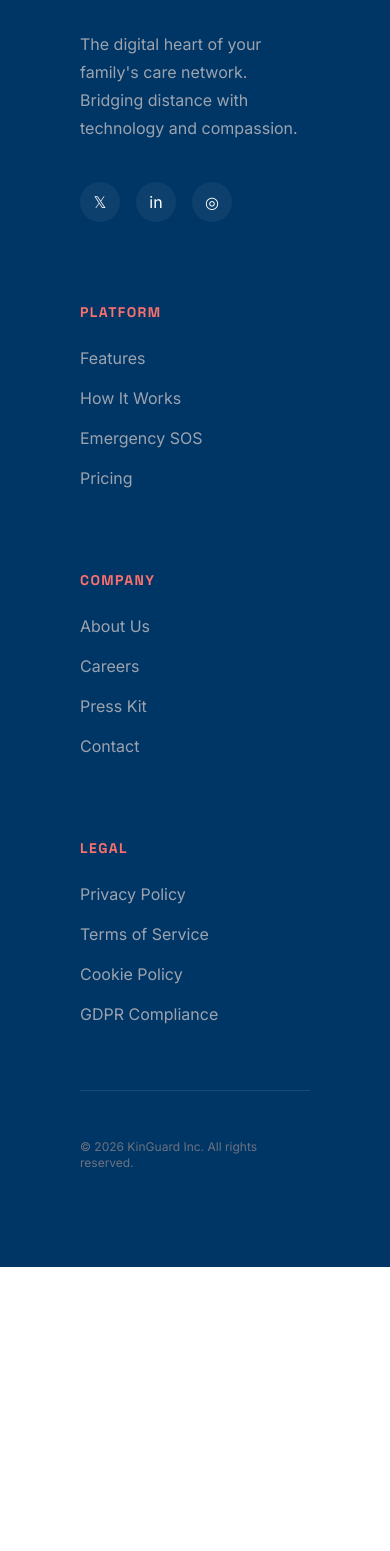
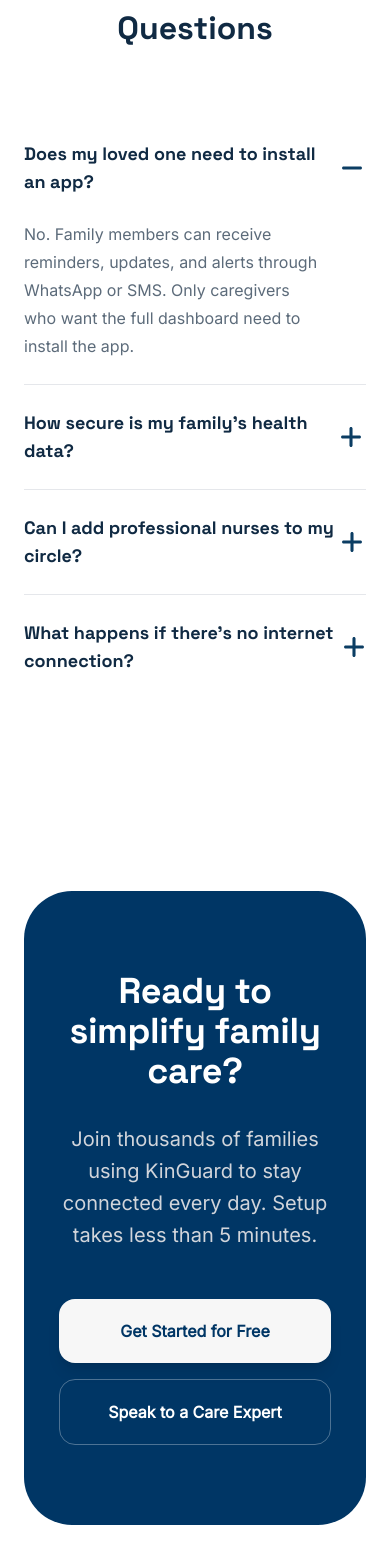
Before and after one commit to amenhub-ecosystem/kin_guard, a React (Vite) app: page / in a window 390 px wide. Shown: the part 9377-10928 px from the top of the page. Before the commit the page ends 10644 px from the top, so only its background shows below. Built offline with nearby package versions, Linux system fonts and the light colour scheme.

Commit message:
feat: Add FAQ and CTA sections, and new icons (Plus, Minus) to enhance user experience

```diff
--- a/src/App.tsx
+++ b/src/App.tsx
@@ -7,6 +7,8 @@ import { FeaturesSection } from "@/components/features/FeaturesSection";
 import FamilyCircleSection from "@/components/features/FamilyCircleSection";
 import HowItWorksSection from "@/components/how-it-works/HowItWorksSection";
 import PricingSection from "./components/pricing/PricingSection";
+import FAQSection from "./components/faq/FAQSection";
+import CTASection from "./components/cta/CTASection";
 
 export default function App() {
   return (
@@ -21,6 +23,8 @@ export default function App() {
         <HowItWorksSection />
         <FamilyCircleSection />
         <PricingSection />
+        <FAQSection />
+        <CTASection />
       </main>
 
       <Footer />
--- /dev/null
+++ b/src/components/cta/CTASection.tsx
@@ -0,0 +1,30 @@
+export default function CTASection() {
+  return (
+    <section className="bg-white px-6 py-24">
+      <div className="mx-auto max-w-7xl">
+        <div className="rounded-[48px] bg-[#003665] px-8 py-20 md:px-20">
+          <div className="mx-auto flex max-w-3xl flex-col items-center text-center">
+            <h2 className="font-space-grotesk text-4xl font-bold tracking-[-0.01em] text-white md:text-5xl">
+              Ready to simplify family care?
+            </h2>
+
+            <p className="mt-8 max-w-2xl text-xl leading-8 text-[#D1D5DB]">
+              Join thousands of families using KinGuard to stay connected every
+              day. Setup takes less than 5 minutes.
+            </p>
+
+            <div className="mt-12 flex flex-col gap-4 sm:flex-row">
+              <button className="rounded-2xl bg-[#F7F7F7] px-12 py-5 text-base font-bold text-[#003665] shadow-lg transition-all duration-300 hover:-translate-y-0.5 hover:bg-white">
+                Get Started for Free
+              </button>
+
+              <button className="rounded-2xl border border-white/30 px-12 py-5 text-base font-bold text-white transition-all duration-300 hover:bg-white/10">
+                Speak to a Care Expert
+              </button>
+            </div>
+          </div>
+        </div>
+      </div>
+    </section>
+  );
+}
--- /dev/null
+++ b/src/components/faq/FAQSection.tsx
@@ -0,0 +1,82 @@
+import { useState } from "react";
+import { Minus, Plus } from "@/components/icons";
+
+const faqs = [
+  {
+    question: "Does my loved one need to install an app?",
+    answer:
+      "No. Family members can receive reminders, updates, and alerts through WhatsApp or SMS. Only caregivers who want the full dashboard need to install the app.",
+  },
+  {
+    question: "How secure is my family's health data?",
+    answer:
+      "All health records are encrypted in transit and at rest. Only authorized members of your care circle can access shared information.",
+  },
+  {
+    question: "Can I add professional nurses to my circle?",
+    answer:
+      "Yes. You can invite professional nurses, doctors, or caregivers to collaborate within your family's care circle with permission controls.",
+  },
+  {
+    question: "What happens if there's no internet connection?",
+    answer:
+      "The app continues to work offline where possible and automatically syncs your data once an internet connection becomes available.",
+  },
+];
+
+export default function FAQSection() {
+  const [openIndex, setOpenIndex] = useState<number | null>(0);
+
+  const toggle = (index: number) => {
+    setOpenIndex((prev) => (prev === index ? null : index));
+  };
+
+  return (
+    <section className="bg-white px-6 py-24">
+      <div className="mx-auto max-w-3xl">
+        <h2 className="text-center font-heading text-[32px] font-bold text-[#102A43]">
+          Frequently Asked Questions
+        </h2>
+
+        <div className="mt-16 divide-y divide-gray-200">
+          {faqs.map((faq, index) => {
+            const open = openIndex === index;
+
+            return (
+              <div key={faq.question}>
+                <button
+                  onClick={() => toggle(index)}
+                  className="flex w-full items-center justify-between py-6 text-left transition-colors hover:text-[#0B3D63]"
+                >
+                  <span className="font-heading text-lg font-bold text-[#102A43]">
+                    {faq.question}
+                  </span>
+
+                  <span className="flex h-8 w-8 items-center justify-center text-[#0B3D63]">
+                    {open ? (
+                      <Minus className="h-5 w-5" strokeWidth={2.5} />
+                    ) : (
+                      <Plus className="h-5 w-5" strokeWidth={2.5} />
+                    )}
+                  </span>
+                </button>
+
+                <div
+                  className={`grid overflow-hidden transition-all duration-300 ${
+                    open ? "grid-rows-[1fr] pb-6" : "grid-rows-[0fr]"
+                  }`}
+                >
+                  <div className="overflow-hidden">
+                    <p className="max-w-2xl pr-10 text-base leading-7 text-[#5C6B7A]">
+                      {faq.answer}
+                    </p>
+                  </div>
+                </div>
+              </div>
+            );
+          })}
+        </div>
+      </div>
+    </section>
+  );
+}
--- /dev/null
+++ b/src/components/icons/Minus.tsx
@@ -0,0 +1,23 @@
+import * as React from "react";
+
+type Props = React.SVGProps<SVGSVGElement> & { size?: number | string };
+
+export function Minus({ size, width, height, ...props }: Props) {
+    return (
+        <svg
+            viewBox="0 0 13 13"
+            fill="none"
+            xmlns="http://www.w3.org/2000/svg"
+            width={size ?? width ?? 24}
+            height={size ?? height ?? 24}
+            {...props}
+        >
+            <path
+                d="M1 5.5C0.446875 5.5 0 5.94688 0 6.5C0 7.05312 0.446875 7.5 1 7.5H12C12.5531 7.5 13 7.05312 13 6.5C13 5.94688 12.5531 5.5 12 5.5H1Z"
+                fill="#0B3D63"
+            />
+        </svg>
+    );
+}
+
+export default Minus;
--- /dev/null
+++ b/src/components/icons/Plus.tsx
@@ -0,0 +1,13 @@
+import * as React from "react";
+
+type Props = React.SVGProps<SVGSVGElement> & { size?: number | string };
+
+export function Plus({ size, width, height, ...props }: Props) {
+  return (
+    <svg viewBox="0 0 13 13" fill="none" xmlns="http://www.w3.org/2000/svg" width={size ?? width ?? 24} height={size ?? height ?? 24} {...props}>
+    <path d="M7.5 1C7.5 0.446875 7.05312 0 6.5 0C5.94688 0 5.5 0.446875 5.5 1V5.5H1C0.446875 5.5 0 5.94688 0 6.5C0 7.05312 0.446875 7.5 1 7.5H5.5V12C5.5 12.5531 5.94688 13 6.5 13C7.05312 13 7.5 12.5531 7.5 12V7.5H12C12.5531 7.5 13 7.05312 13 6.5C13 5.94688 12.5531 5.5 12 5.5H7.5V1Z" fill="#0B3D63"/>
+    </svg>
+  );
+}
+
+export default Plus;
--- a/src/components/icons/index.ts
+++ b/src/components/icons/index.ts
@@ -3,8 +3,10 @@ export { CheckCircle } from "./CheckCircle";
 export { DropDown } from "./DropDown";
 export { EmergencySos } from "./EmergencySos";
 export { MissesCall } from "./MissesCall";
+export { Minus } from "./Minus";
 export { Pills } from "./Pills";
 export { Pills2 } from "./Pills2";
 export { PlayButton } from "./PlayButton";
+export { Plus } from "./Plus";
 export { Warning } from "./Warning";
 export { WhatsApp } from "./WhatsApp";
--- a/src/components/layout/Nav.tsx
+++ b/src/components/layout/Nav.tsx
@@ -1,19 +1,12 @@
 import { LogoWithText } from "@/components/layout/LogoWithText";
-import { Pills, MissesCall, Warning } from "@/components/icons";
 
 const navigation = [
   { label: "Home", href: "/", active: true },
   { label: "Features", href: "#features" },
   { label: "How It Works", href: "#how-it-works" },
-  { label: "Solutions", href: "#solutions", hasDropdown: true },
+  { label: "Solutions", href: "#solutions" },
   { label: "Pricing", href: "#pricing" },
   { label: "FAQs", href: "#faqs" },
-];
-
-const solutions = [
-  { label: 'Medication Management', href: '#medication', icon: <Pills className="h-5 w-5" /> },
-  { label: 'Family Check-ins', href: '#family', icon: <MissesCall className="h-5 w-5" /> },
-  { label: 'Emergency Response', href: '#emergency', icon: <Warning className="h-5 w-5" /> },
 ];
 
 export function Nav() {
@@ -29,7 +22,7 @@ export function Nav() {
 
           <ul className="hidden items-center gap-8 lg:flex">
             {navigation.map((item) => (
-              <li key={item.label} className={item.hasDropdown ? 'relative group' : ''}>
+              <li key={item.label}>
                 <a
                   href={item.href}
                   className={`flex items-center gap-2 text-sm transition-colors ${
@@ -39,31 +32,7 @@ export function Nav() {
                   }`}
                 >
                   <span>{item.label}</span>
-
-                  {item.hasDropdown && (
-                    <>
-                      <span aria-hidden="true" className="inline-block text-xs">▼</span>
-                    </>
-                  )}
                 </a>
-
-                {/* Dropdown panel */}
-                {item.hasDropdown && (
-                  <div className="pointer-events-none absolute left-0 top-full z-50 mt-2 w-56 scale-95 transform-gpu opacity-0 transition-all group-hover:scale-100 group-hover:opacity-100 group-hover:pointer-events-auto">
-                    <div className="rounded-md bg-white p-2 shadow-lg ring-1 ring-black/5">
-                      {solutions.map((s) => (
-                        <a
-                          key={s.label}
-                          href={s.href}
-                          className="flex items-center gap-3 rounded-md px-3 py-2 text-sm text-[#102A43] hover:bg-slate-50"
-                        >
-                          <span className="inline-flex h-5 w-5 items-center justify-center">{s.icon}</span>
-                          <span>{s.label}</span>
-                        </a>
-                      ))}
-                    </div>
-                  </div>
-                )}
               </li>
             ))}
           </ul>
```
